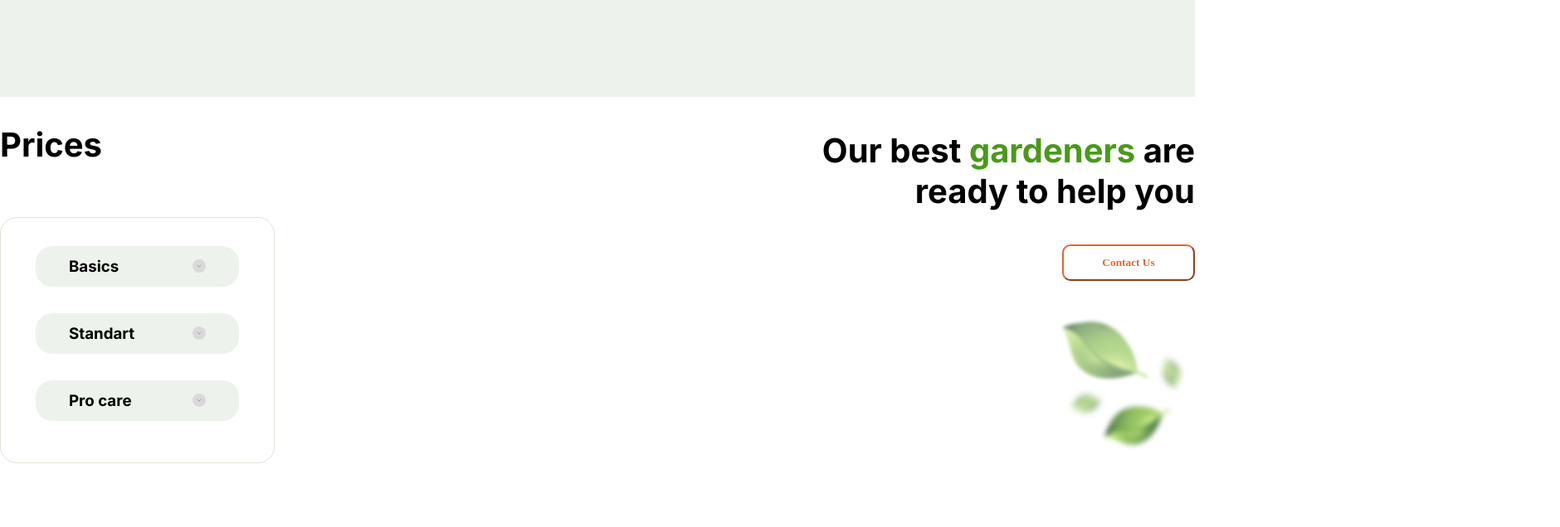
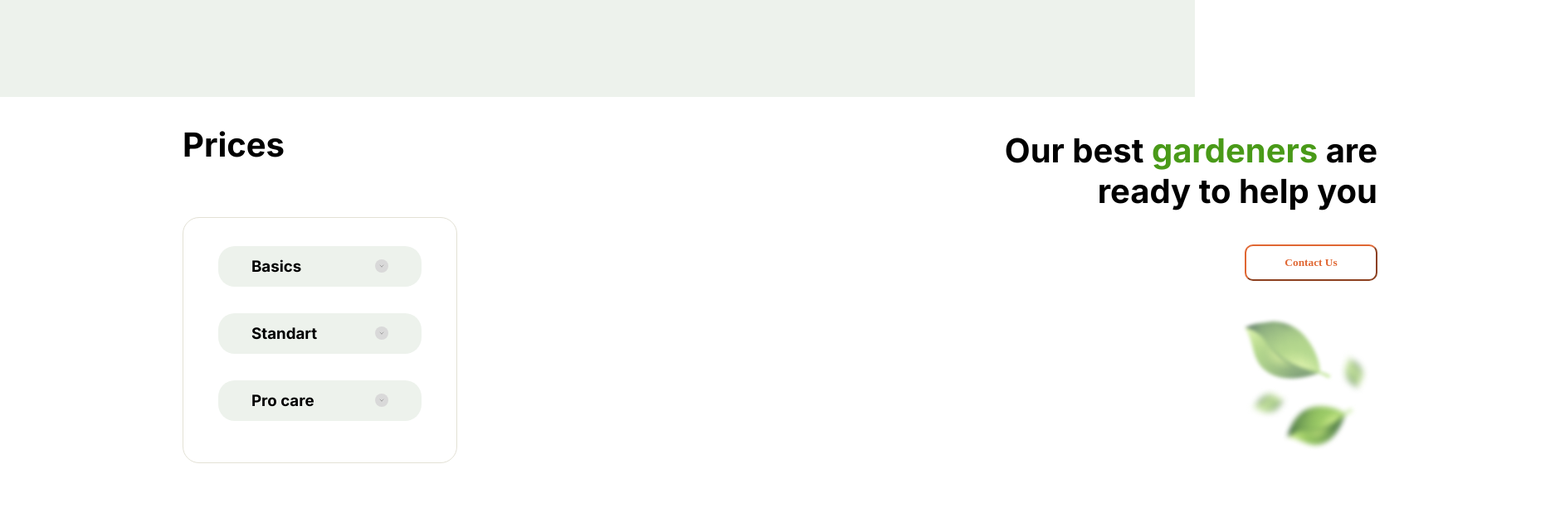
Before and after one commit to artsergienko/Plants, a plain HTML site: page index.html in a window 1280 px wide. Shown: the part 2748-3384 px from the top of the page at 83% size, 1880 px wide, since content can reach past the window. Drawn offline with Linux system fonts and the light colour scheme; a web font is replaced by a local one.

```diff
--- a/style.css
+++ b/style.css
@@ -214,7 +214,8 @@ h1 {
 }
 
 .price {
-    padding-right: 106px;
+    padding-right: 220px;
+    padding-left: 220px;
     min-width: 1440px;
     margin: 0;
 }
```
